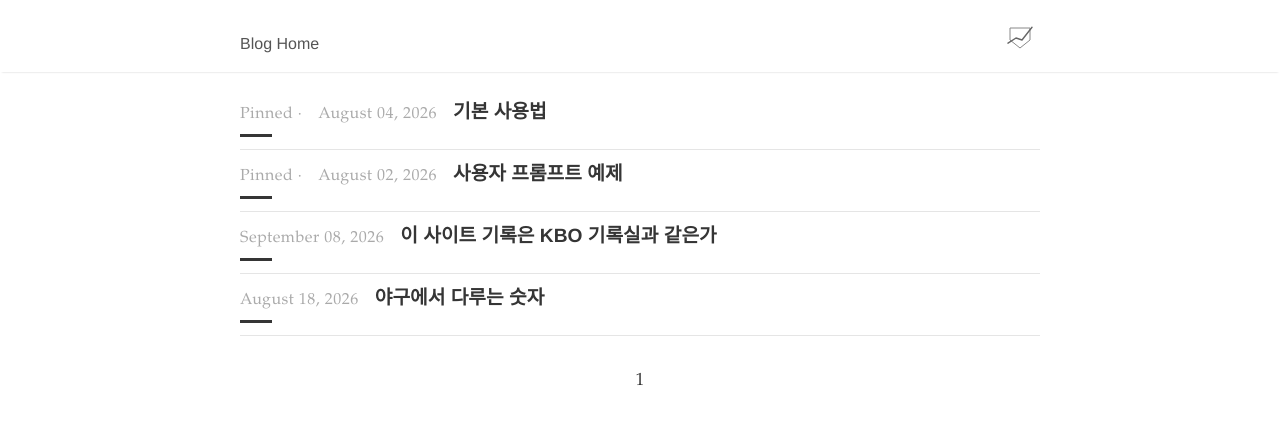
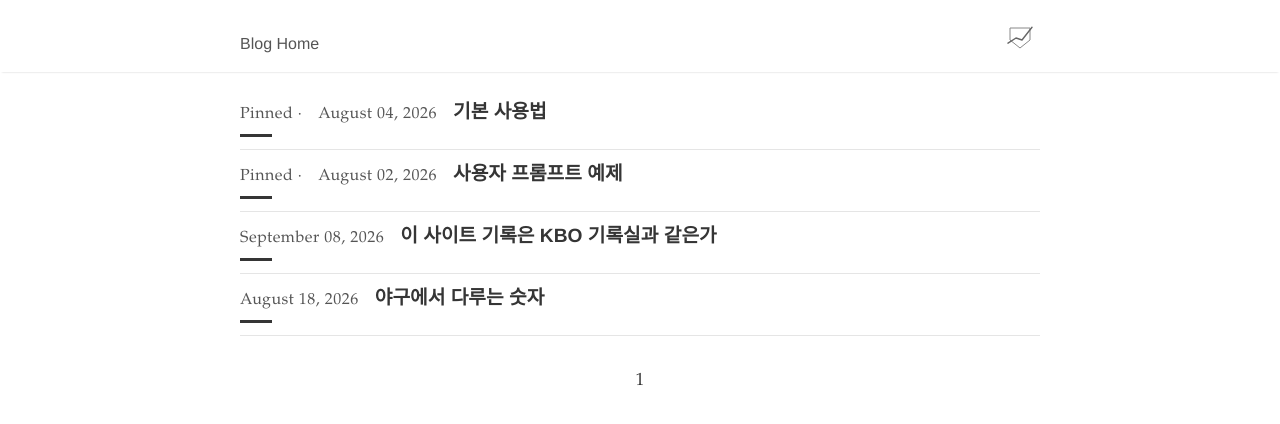
Before and after one commit to sylvakr/baseball-chart-blog, a Jekyll site: the page built from index.html, in a window 1280 px wide. Shown: the top 424 px of the page. Built offline with Jekyll 4.4.1, drawn with Linux system fonts in a browser that asks for light colours; the list of posts is cut into pages by our own code.

Commit message:
목록에서 날짜가 너무 흐려서 수정

```diff
--- a/assets/main.scss
+++ b/assets/main.scss
@@ -43,3 +43,9 @@ h2, h3 {
   padding-bottom: 0.3em;
   border-bottom: 1px solid #eaecef;
 }
+
+.catalogue-pinned,
+.catalogue-time {
+  color: #555555 !important;
+  font-weight: 500 !important;
+}
```
